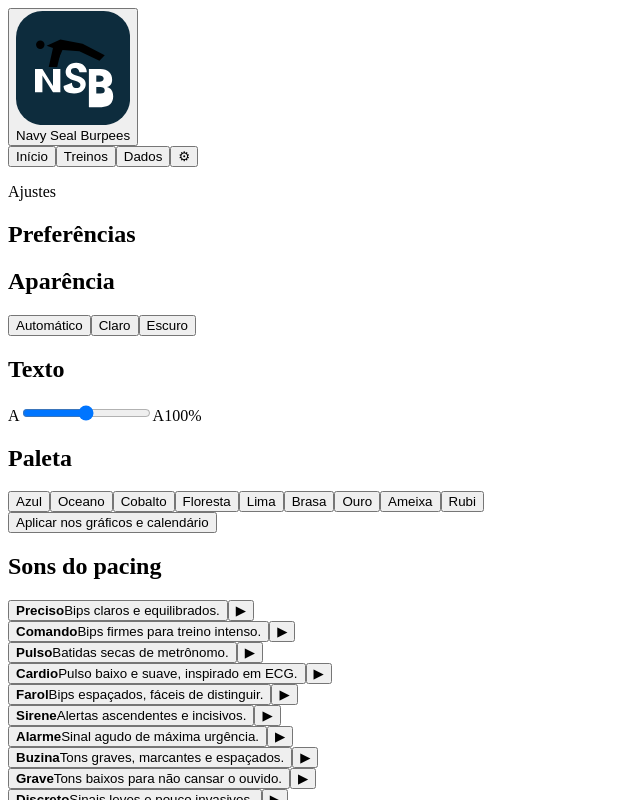
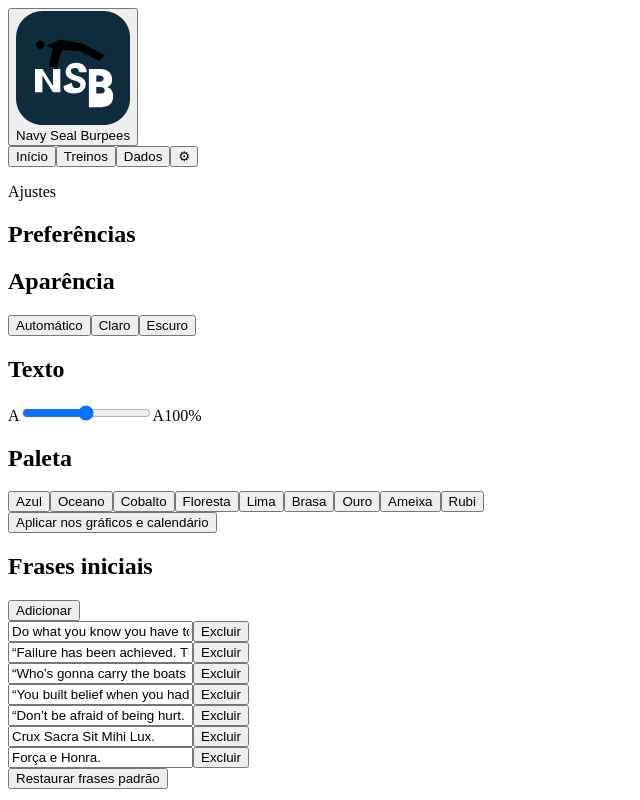
Before and after one commit to Santana-DS/NSB, a React (Vite) app: page / in a window 1280 px wide. Both pictures are taken after a click on the button "Ajustes". Shown: the top 800 px of the page, without its empty margins (0-640 px from the left). Built offline with nearby package versions, Linux system fonts and the light colour scheme; the HTML template or start-up script is replaced by a standard one.

Commit message:
feat: manage home messages in settings

```diff
--- a/src/App.tsx
+++ b/src/App.tsx
@@ -18,7 +18,7 @@ interface PacingStats { count: number; reps: number; activeSeconds: number; rest
 type DownloadFormat = 'svg' | 'png' | 'jpeg'
 type PacingPhase = 'idle' | 'warmup' | 'set' | 'rest' | 'paused' | 'complete'
 const DEFAULT_WARMUP_SECONDS = 10
-const HOME_MESSAGES = [
+const DEFAULT_HOME_MESSAGES = [
   'Do what you know you have to do.',
   '“Failure has been achieved. Thank God.”',
   '“Who’s gonna carry the boats and the logs?”',
@@ -125,6 +125,7 @@ export default function App() {
   const [comparisonExpanded, setComparisonExpanded] = useState(false)
   const [comparisonZoom, setComparisonZoom] = useState(1)
   const [hiddenComparisonYears, setHiddenComparisonYears] = useState<number[]>([])
+  const [homeMessages, setHomeMessages] = useState<string[]>(DEFAULT_HOME_MESSAGES)
   const [homeMessageIndex, setHomeMessageIndex] = useState(0)
   const [timerStartedAt, setTimerStartedAt] = useState<number | null>(null)
   const [timerElapsedBase, setTimerElapsedBase] = useState(0)
@@ -174,6 +175,7 @@ export default function App() {
         if (typeof settings?.visualPalette === 'boolean') setVisualPalette(settings.visualPalette)
         if (typeof settings?.fontScale === 'number' && settings.fontScale >= MIN_FONT_SCALE && settings.fontScale <= MAX_FONT_SCALE) setFontScale(settings.fontScale)
         if (typeof settings?.evolutionScale === 'number' && settings.evolutionScale >= MIN_EVOLUTION_SCALE && settings.evolutionScale <= MAX_EVOLUTION_SCALE) setEvolutionScale(settings.evolutionScale)
+        if (Array.isArray(settings?.homeMessages) && settings.homeMessages.every((message) => typeof message === 'string')) setHomeMessages(settings.homeMessages.map((message) => message.trim()).filter(Boolean))
         if (draft) restoreDraft(draft)
       })
       .finally(() => { setDraftReady(true); setLoading(false) })
@@ -219,13 +221,13 @@ export default function App() {
 
   useEffect(() => {
     const interval = window.setInterval(() => setHomeMessageIndex((index) => {
-      if (HOME_MESSAGES.length < 2) return index
+      if (homeMessages.length < 2) return 0
       let next = index
-      while (next === index) next = Math.floor(Math.random() * HOME_MESSAGES.length)
+      while (next === index) next = Math.floor(Math.random() * homeMessages.length)
       return next
     }), 30_000)
     return () => window.clearInterval(interval)
-  }, [])
+  }, [homeMessages.length])
 
   useEffect(() => {
     const total = getSetGroupTotal(setGroups)
@@ -482,36 +484,51 @@ export default function App() {
 
   function selectSoundProfile(profile: SoundProfileId) {
     setSoundProfile(profile)
-    void saveAppSettings({ id: 'preferences', soundProfile: profile, theme: themePreference, palette: colorPalette, visualPalette, fontScale, evolutionScale })
+    void saveAppSettings({ id: 'preferences', soundProfile: profile, theme: themePreference, palette: colorPalette, visualPalette, fontScale, evolutionScale, homeMessages })
   }
 
   function selectThemePreference(theme: ThemePreference) {
     setThemePreference(theme)
-    void saveAppSettings({ id: 'preferences', soundProfile, theme, palette: colorPalette, visualPalette, fontScale, evolutionScale })
+    void saveAppSettings({ id: 'preferences', soundProfile, theme, palette: colorPalette, visualPalette, fontScale, evolutionScale, homeMessages })
   }
 
   function selectColorPalette(palette: ColorPalette) {
     setColorPalette(palette)
-    void saveAppSettings({ id: 'preferences', soundProfile, theme: themePreference, palette, visualPalette, fontScale, evolutionScale })
+    void saveAppSettings({ id: 'preferences', soundProfile, theme: themePreference, palette, visualPalette, fontScale, evolutionScale, homeMessages })
   }
 
   function toggleVisualPalette() {
     const next = !visualPalette
     setVisualPalette(next)
-    void saveAppSettings({ id: 'preferences', soundProfile, theme: themePreference, palette: colorPalette, visualPalette: next, fontScale, evolutionScale })
+    void saveAppSettings({ id: 'preferences', soundProfile, theme: themePreference, palette: colorPalette, visualPalette: next, fontScale, evolutionScale, homeMessages })
   }
 
   function selectFontScale(next: number) {
     const scale = Math.max(MIN_FONT_SCALE, Math.min(MAX_FONT_SCALE, next))
     setFontScale(scale)
-    void saveAppSettings({ id: 'preferences', soundProfile, theme: themePreference, palette: colorPalette, visualPalette, fontScale: scale, evolutionScale })
+    void saveAppSettings({ id: 'preferences', soundProfile, theme: themePreference, palette: colorPalette, visualPalette, fontScale: scale, evolutionScale, homeMessages })
   }
 
   function selectEvolutionScale(next: number) {
     const scale = Math.max(MIN_EVOLUTION_SCALE, Math.min(MAX_EVOLUTION_SCALE, next))
     setEvolutionScale(scale)
-    void saveAppSettings({ id: 'preferences', soundProfile, theme: themePreference, palette: colorPalette, visualPalette, fontScale, evolutionScale: scale })
+    void saveAppSettings({ id: 'preferences', soundProfile, theme: themePreference, palette: colorPalette, visualPalette, fontScale, evolutionScale: scale, homeMessages })
   }
+
+  function saveHomeMessages(next: string[]) {
+    const normalized = next.map((message) => message.trim()).filter(Boolean)
+    setHomeMessages(normalized)
+    setHomeMessageIndex((index) => Math.min(index, Math.max(0, normalized.length - 1)))
+    void saveAppSettings({ id: 'preferences', soundProfile, theme: themePreference, palette: colorPalette, visualPalette, fontScale, evolutionScale, homeMessages: normalized })
+  }
+
+  function updateHomeMessage(index: number, value: string) {
+    const next = [...homeMessages]
+    next[index] = value
+    setHomeMessages(next)
+  }
+
+  function commitHomeMessages() { saveHomeMessages(homeMessages) }
 
   function preparePacingAudio(): Promise<void> {
     if (!('AudioContext' in window)) return Promise.resolve()
@@ -744,7 +761,7 @@ export default function App() {
       {screen === 'home' && (
         <section className="content home-content" aria-labelledby="home-title">
           <div className="home-intro">
-            <p id="home-title">{HOME_MESSAGES[homeMessageIndex]}</p>
+            {homeMessages.length > 0 && <p id="home-title">{homeMessages[homeMessageIndex]}</p>}
             <button className="primary-action hero-action" onClick={openNewWorkout} aria-label="Registrar treino" title="Registrar treino">+</button>
           </div>
 
@@ -911,6 +928,13 @@ export default function App() {
               {COLOR_PALETTES.map((palette) => <button key={palette.id} type="button" role="radio" aria-checked={colorPalette === palette.id} className={colorPalette === palette.id ? 'selected' : ''} onClick={() => selectColorPalette(palette.id)}><i className={`palette-swatch ${palette.id}`} aria-hidden="true" />{palette.name}</button>)}
             </div>
             <button type="button" className="visual-palette-switch" role="switch" aria-checked={visualPalette} onClick={toggleVisualPalette}><span>Aplicar nos gráficos e calendário</span><i aria-hidden="true" /></button>
+          </div>
+          <div className="settings-group">
+            <div className="section-heading"><h2>Frases iniciais</h2><button type="button" className="secondary-action" onClick={() => setHomeMessages((messages) => [...messages, ''])}>Adicionar</button></div>
+            <div className="home-message-list">
+              {homeMessages.map((message, index) => <div key={index}><input value={message} maxLength={120} aria-label={`Frase ${index + 1}`} onChange={(event) => updateHomeMessage(index, event.target.value)} onBlur={commitHomeMessages} /><button type="button" className="remove-button" onClick={() => saveHomeMessages(homeMessages.filter((_, itemIndex) => itemIndex !== index))} aria-label={`Excluir frase ${index + 1}`}>Excluir</button></div>)}
+            </div>
+            <button type="button" className="text-button restore-messages" onClick={() => saveHomeMessages(DEFAULT_HOME_MESSAGES)}>Restaurar frases padrão</button>
           </div>
           <div className="settings-group">
             <h2>Sons do pacing</h2>
--- a/src/styles.css
+++ b/src/styles.css
@@ -135,6 +135,7 @@ body[data-theme='dark'] .pacing-clock.preparing { background: #3b3020; } body[da
 body[data-theme='dark'] .palette-picker button { border-color: #31505b; background: #13242c; color: #dce9e7; }
 body[data-theme='dark'] .visual-palette-switch { border-color: #31505b; background: #13242c; color: #dce9e7; } body[data-theme='dark'] .visual-palette-switch[aria-checked='false'] i { background: #38545a; }
 body[data-theme='dark'] .font-scale-control { border-color: #31505b; background: #13242c; color: #dce9e7; } body[data-theme='dark'] .font-scale-control output { color: #dcefeb; }
+.home-message-list { display: grid; gap: .5rem; max-width: 42rem; }.home-message-list > div { display: flex; align-items: center; gap: .55rem; }.home-message-list input { min-width: 0; flex: 1; }.home-message-list .remove-button { padding: .35rem; }.restore-messages { margin-top: .45rem; padding-left: 0; font-size: .85rem; }
 
 body[data-palette='navy'] { --palette-accent: #0d5261; --palette-bright: #087181; --palette-soft: #dceeea; --palette-border: #9bc8c0; }
 body[data-palette='forest'] { --palette-accent: #27735a; --palette-bright: #3f9476; --palette-soft: #dceee1; --palette-border: #9bcbb4; }
--- a/src/types.ts
+++ b/src/types.ts
@@ -28,6 +28,7 @@ export interface AppSettings {
   visualPalette?: boolean
   fontScale?: number
   evolutionScale?: number
+  homeMessages?: string[]
 }
 export type PacingEventType = 'session-started' | 'warmup-started' | 'set-started' | 'set-completed' | 'rest-started' | 'rest-completed' | 'session-completed' | 'paused' | 'resumed' | 'advanced'
 
```
